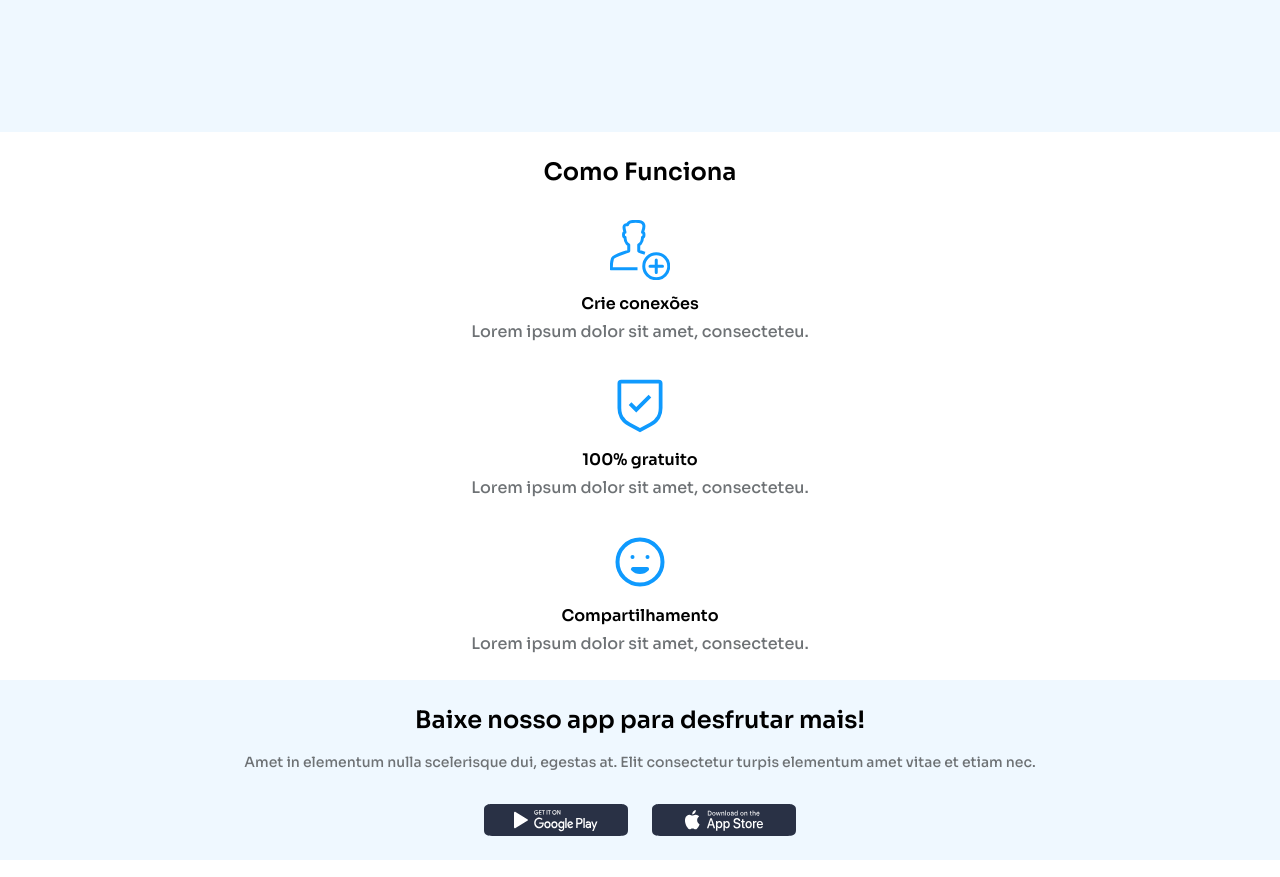
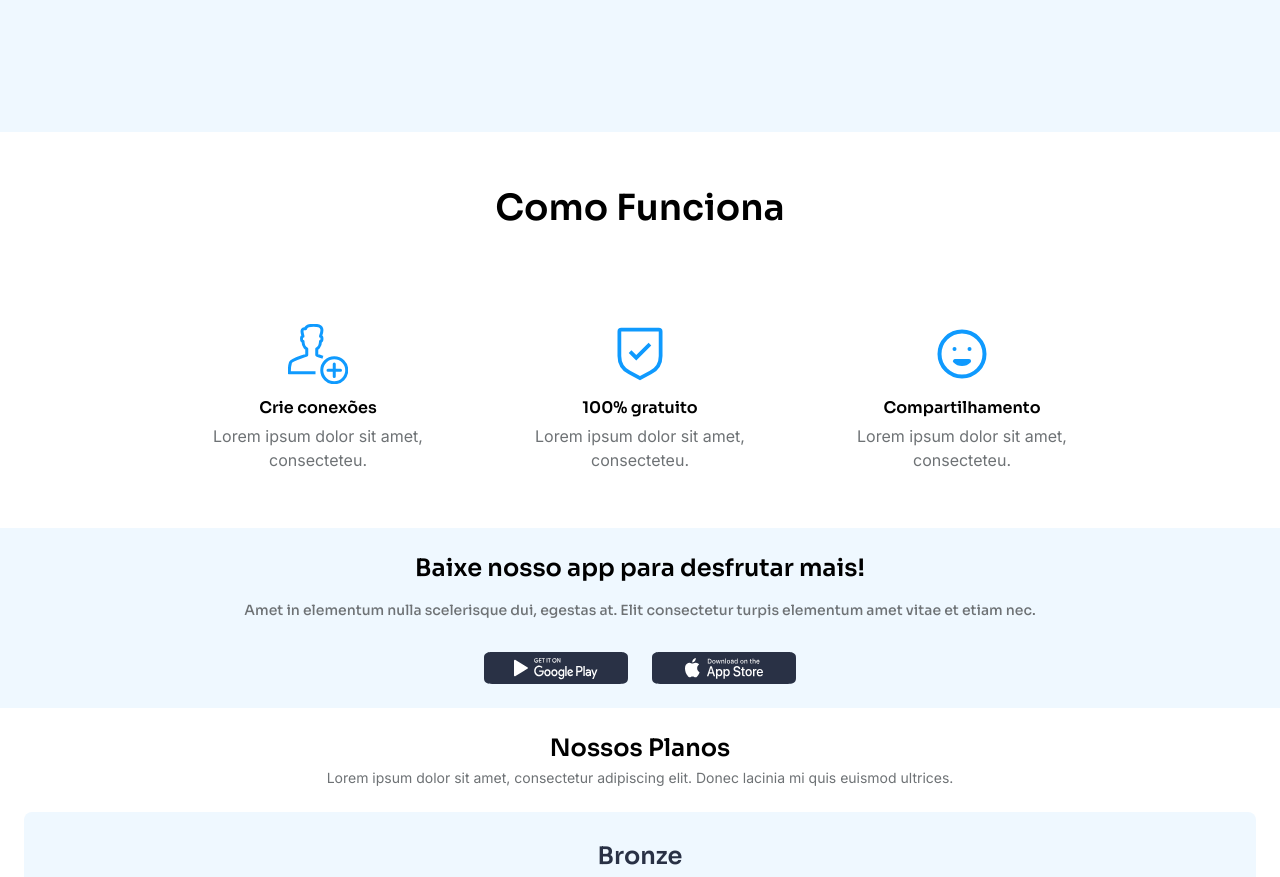
Before and after one commit to pcvp/Rachi, a React (Vite) app: page / in a window 1280 px wide. Shown: the part 600-1477 px from the top of the page. Built offline with nearby package versions, Linux system fonts and the light colour scheme.

Commit message:
Versão desktop - Como funciona

```diff
--- a/src/sections/ComoFuncionaSection.tsx
+++ b/src/sections/ComoFuncionaSection.tsx
@@ -4,29 +4,31 @@ import CrieConexoes from "../assets/images/CrieConexoes";
 
 export default function ComoFuncionaSection() {
   return (
-    <section className="bg-white font-sora  p-6 w-full flex flex-col text-center">
-      <span className="font-semibold text-2xl">Como Funciona</span>
-      <div className="flex justify-center flex-col">
-        <div className="mt-8 text-center flex items-center flex-col">
+    <section className="bg-white font-sora  p-6 w-full flex flex-col text-center md:py-14">
+      <span className="font-semibold text-2xl md:text-4xl  md:mb-16 ">
+        Como Funciona
+      </span>
+      <div className="flex justify-center flex-col md:flex-row md:gap-28">
+        <div className="mt-8 text-center flex items-center flex-col md:w-[210px]">
           <CrieConexoes />
           <span className="font-semibold text-md mt-3">Crie conexões</span>
-          <span className="text-md mt-1 text-gray-200">
+          <span className="text-md mt-1 text-gray-200 font-inter">
             Lorem ipsum dolor sit amet, consecteteu.
           </span>
         </div>
 
-        <div className="mt-8 text-center flex items-center flex-col">
+        <div className="mt-8 text-center flex items-center flex-col md:w-[210px]">
           <CemPorcentoGratuito />
           <span className="font-semibold text-md mt-3">100% gratuito</span>
-          <span className="text-md mt-1 text-gray-200">
+          <span className="text-md mt-1 text-gray-200 font-inter">
             Lorem ipsum dolor sit amet, consecteteu.
           </span>
         </div>
 
-        <div className="mt-8 text-center flex items-center flex-col">
+        <div className="mt-8 text-center flex items-center flex-col md:w-[210px]">
           <Compartilhamento />
           <span className="font-semibold text-md mt-3">Compartilhamento</span>
-          <span className="text-md mt-1 text-gray-200">
+          <span className="text-md mt-1 text-gray-200 font-inter">
             Lorem ipsum dolor sit amet, consecteteu.
           </span>
         </div>
```
